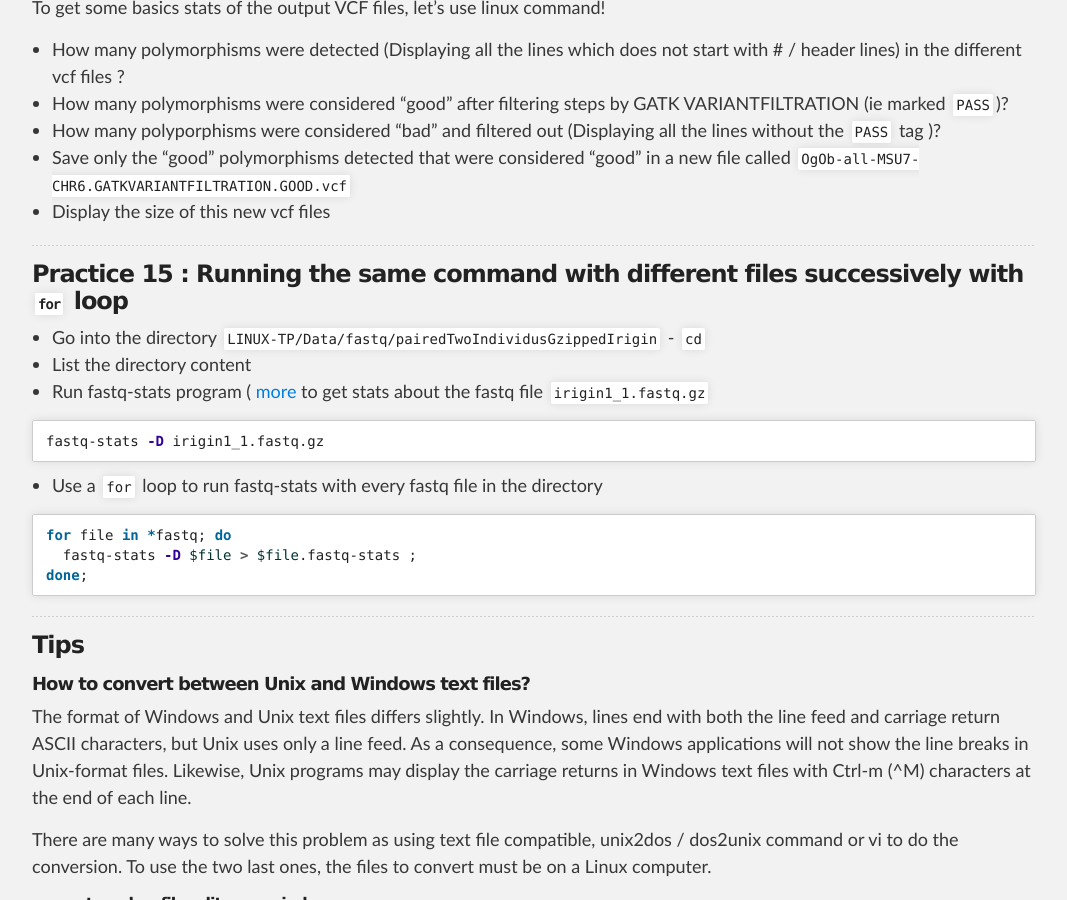
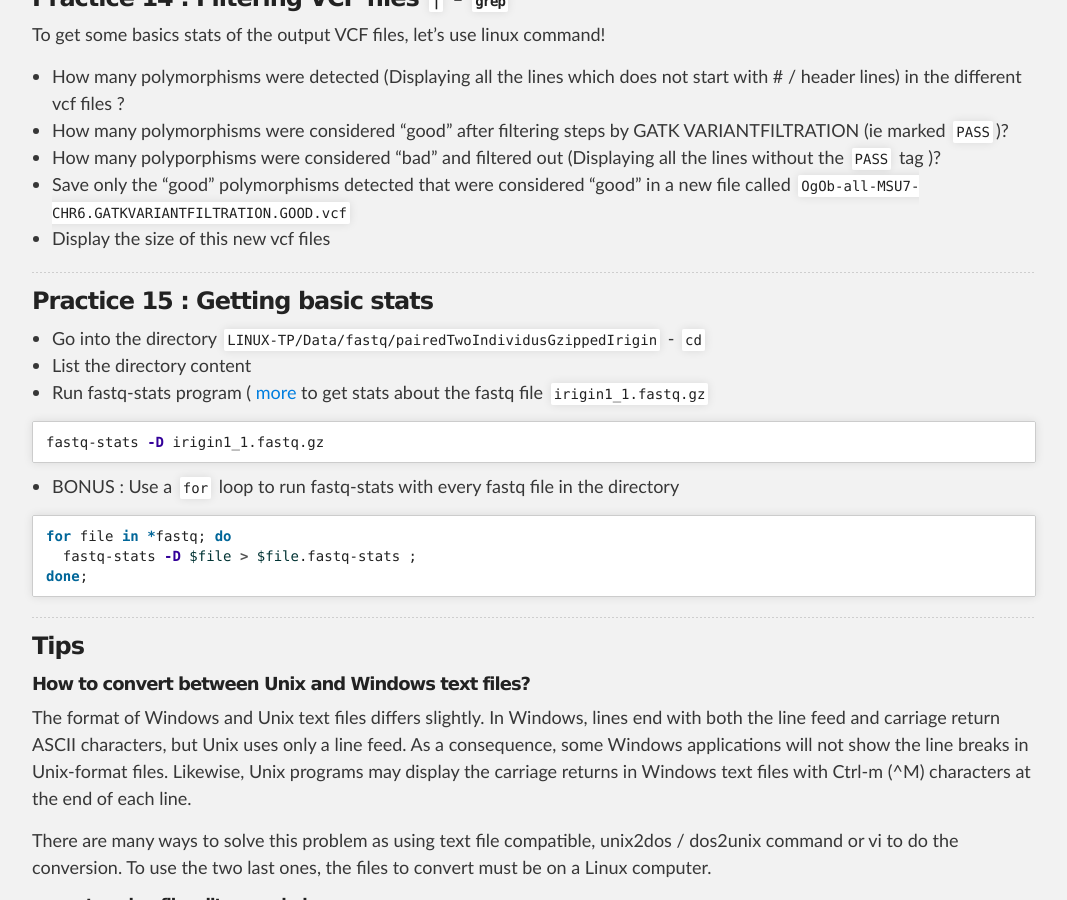
Before and after one commit to SouthGreenPlatform/trainings, a Jekyll site: the page built from _pages/linux/linuxPractice.md, in a window 1280 px wide and 900 px high, scrolled down 9191 px. Shown: the whole window, without its empty margins (106-1173 px from the left). Built offline with Jekyll 4.4.1, drawn with Linux system fonts in a browser that asks for light colours; nearby versions of some CDN libraries; some of the changed text lies outside the part shown.

Commit message:
Update linuxPractice.md

```diff
--- a/_pages/linux/linuxPractice.md
+++ b/_pages/linux/linuxPractice.md
@@ -35,6 +35,7 @@ description: Linux Practice page
 * [Practice-12: Sending data from one command to another (piping) with `|`](#practice-12)
 * [practice-13 : Dealing with VCF files](#practice-13)
 * [practice-14 : Filtering VCF files](#practice-14)
+* [Practice-15 : Getting basic stats](#practice-15)
 * [Tips](#tips)
   - [How to convert between Unix and Windows text files?](#convertFileFormat)
   - [How to open and read a file through a text editor on a distant linux server?](#readFile)
@@ -367,14 +368,15 @@ To get some basics stats of the output VCF files, let's use linux command!
 -----------------------
 
 <a name="practice-15"></a>
-### Practice 15 : Running the same command with different files successively with `for` loop
+### Practice 15 : Getting basic stats
 * Go into the directory `LINUX-TP/Data/fastq/pairedTwoIndividusGzippedIrigin` - `cd`
 * List the directory content
 * Run fastq-stats program ( [more](http://manpages.ubuntu.com/manpages/xenial/man1/fastq-stats.1.html) to get stats about the fastq file `irigin1_1.fastq.gz`
 {% highlight bash %}
 fastq-stats -D irigin1_1.fastq.gz
 {% endhighlight %}
-* Use a `for` loop to run fastq-stats with every fastq file in the directory
+* BONUS :
+Use a `for` loop to run fastq-stats with every fastq file in the directory
 {% highlight bash %}
 for file in *fastq; do
   fastq-stats -D $file > $file.fastq-stats ;
```
